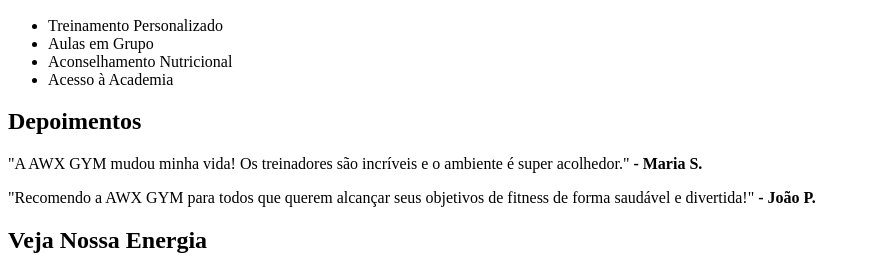
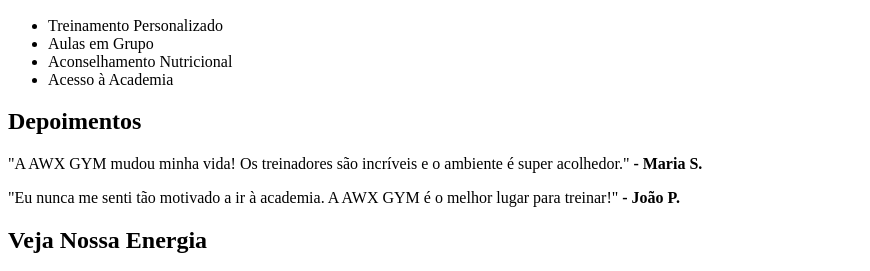
Before and after one commit to Andressa200702/ProgWebSenac_, a plain HTML site: page index.html in a window 1280 px wide. Shown: the part 1271-1542 px from the top of the page, without its empty margins (0-870 px from the left). Drawn offline with Linux system fonts and the light colour scheme.

Commit message:
Atualizando HTML puro

```diff
--- a/index.html
+++ b/index.html
@@ -43,7 +43,7 @@
         <div class="testimonials">
             <h2>Depoimentos</h2>
             <p>"A AWX GYM mudou minha vida! Os treinadores são incríveis e o ambiente é super acolhedor." <strong>- Maria S.</strong></p>
-            <p>"Recomendo a AWX GYM para todos que querem alcançar seus objetivos de fitness de forma saudável e divertida!" <strong>- João P.</strong></p>
+            <p>"Eu nunca me senti tão motivado a ir à academia. A AWX GYM é o melhor lugar para treinar!" <strong>- João P.</strong></p>
         </div>
     </section>
 
```
